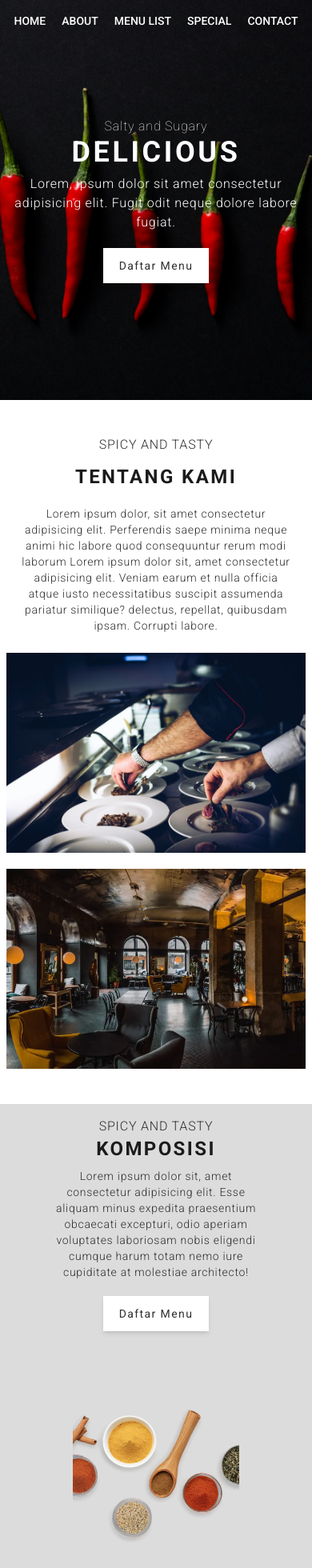
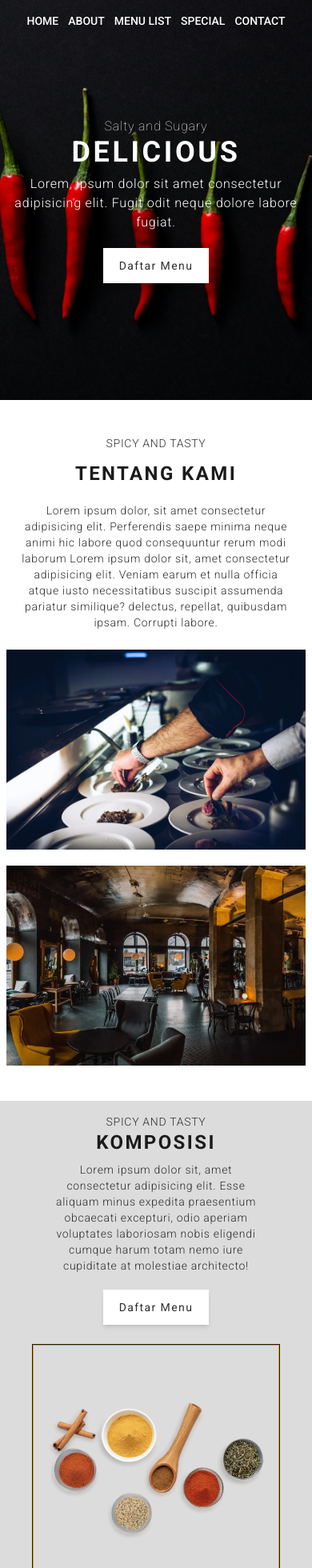
Before and after one commit to Mannn21/cuisine-noir, a React (Vite) app: page / in a window 390 px wide. Shown: the top 1960 px of the page at 80% size. Built offline with nearby package versions, Linux system fonts and the light colour scheme; a web font is replaced by a local one.

Commit message:
update font size

```diff
--- a/src/components/About/Description.jsx
+++ b/src/components/About/Description.jsx
@@ -1,7 +1,7 @@
 const Description = () => {
 	return (
 		<div className="w-full md:w-3/4 h-auto px-6 md:px-12 py-2 flex flex-col justify-start items-center gap-3">
-			<span className="text-base font-light text-center text-color-darkGrey tracking-wider">
+			<span className="text-sm md:text-base font-light text-center text-color-darkGrey tracking-wider">
 				SPICY AND TASTY
 			</span>
 			<h3 className="text-2xl md:text-4xl text-center font-bold text-color-black tracking-widest">
--- a/src/components/About/index.jsx
+++ b/src/components/About/index.jsx
@@ -1,12 +1,10 @@
 import Description from "./Description";
 import Images from "./Images";
-// import Logo from "./Logo";
 
 const About = () => {
 	return (
 		<div className="w-full h-auto m-3 flex flex-col justify-center items-center gap-2">
 			<Description />
-			{/* <Logo /> */}
 			<Images />
 		</div>
 	);
--- a/src/components/Info/index.jsx
+++ b/src/components/Info/index.jsx
@@ -2,10 +2,10 @@ import Spice from "../../assets/spice.png";
 
 const Info = () => {
 	return (
-		<div className="w-full h-auto md:h-[350px] bg-color-gold">
+		<div className="w-full h-auto md:h-[350px]">
 			<div className="w-full h-full py-2 px-10 flex flex-col md:flex-row justify-center items-center gap-4 bg-color-silver">
 				<div className="w-full md:w-1/2 h-full py-2 px-5 flex flex-col justify-center items-center md:items-start">
-					<span className="text-base font-light text-center text-color-darkGrey tracking-wider">
+					<span className="text-sm md:text-base font-light text-center text-color-darkGrey tracking-wider">
 						SPICY AND TASTY
 					</span>
 					<h3 className="text-2xl md:text-4xl text-center font-bold text-color-black tracking-widest">
@@ -21,8 +21,8 @@ const Info = () => {
 						Daftar Menu
 					</button>
 				</div>
-                <div className="w-3/4 md:w-1/2 h-full flex flex-col justify-center items-center">
-                    <div className="md:w-3/4 w-full h-[300px] md:h-full p-3 object-cover object-center">
+                <div className="w-full md:w-1/2 h-full flex flex-col justify-center items-center border border-color-black">
+                    <div className="md:w-3/4 w-full h-[300px] md:h-full p-3 object-cover object-center border border-color-gold">
                         <img src={Spice} alt="spice" className="w-full h-full object-cover object-center"/>
                     </div>
                 </div>
--- a/src/components/Menu/index.jsx
+++ b/src/components/Menu/index.jsx
@@ -5,7 +5,7 @@ const Menu = () => {
 		<div className="w-full h-auto p-3">
 			<div className="w-full h-auto flex flex-col justify-center items-center gap-8">
 				<div className="w-full h-auto flex flex-col justify-start items-center">
-					<span className="text-base font-light text-center text-color-darkGrey tracking-wider">
+					<span className="text-sm md:text-base font-light text-center text-color-darkGrey tracking-wider">
 						SPICY AND TASTY
 					</span>
 					<h3 className="text-2xl md:text-4xl text-center font-bold text-color-black tracking-widest">
@@ -26,12 +26,12 @@ const Menu = () => {
 									key={index}
 									className="w-full h-auto px-4 py-2 flex flex-col justify-start items-start gap-2">
 									<div className="w-full h-auto flex flex-row justify-between px-2">
-										<span className="mr-2 text-base font-medium text-color-darkGrey tracking-wide">{list.title}</span>
+										<span className="mr-2 text-sm md:text-base font-medium text-color-darkGrey tracking-wide">{list.title}</span>
 										<p className="grow border border-dotted border-color-darkGrey my-4"></p>
-										<span className="shrink-0 ml-4 text-base font-medium text-color-darkGrey">Rp. {list.price}.000</span>
+										<span className="shrink-0 text-sm ml-4 md:text-base font-medium text-color-darkGrey">Rp. {list.price}.000</span>
 									</div>
 									<div className="w-full h-auto flex flex-row justify-between px-2">
-										<p className="text-sm font-light text-color-grey tracking-wider">{list.desc}</p>
+										<p className="text-xs font-light text-color-grey tracking-wider">{list.desc}</p>
 									</div>
 								</div>
 							);
--- a/src/components/Navbar/index.jsx
+++ b/src/components/Navbar/index.jsx
@@ -2,8 +2,8 @@ import { navbarLists } from "../../datas/navbarLists.js";
 
 const Navbar = () => {
 	return (
-		<div className="w-full h-auto absolute top-4 left-0">
-			<div className="w-full h-full flex flex-row gap-5 md:gap-10 justify-center items-center">
+		<div className="w-full h-auto absolute top-4 left-0 px-4">
+			<div className="w-full h-full flex flex-row gap-3 md:gap-10 justify-center items-center">
 				{
 					navbarLists.map((data, index) => {
 						return (
```
